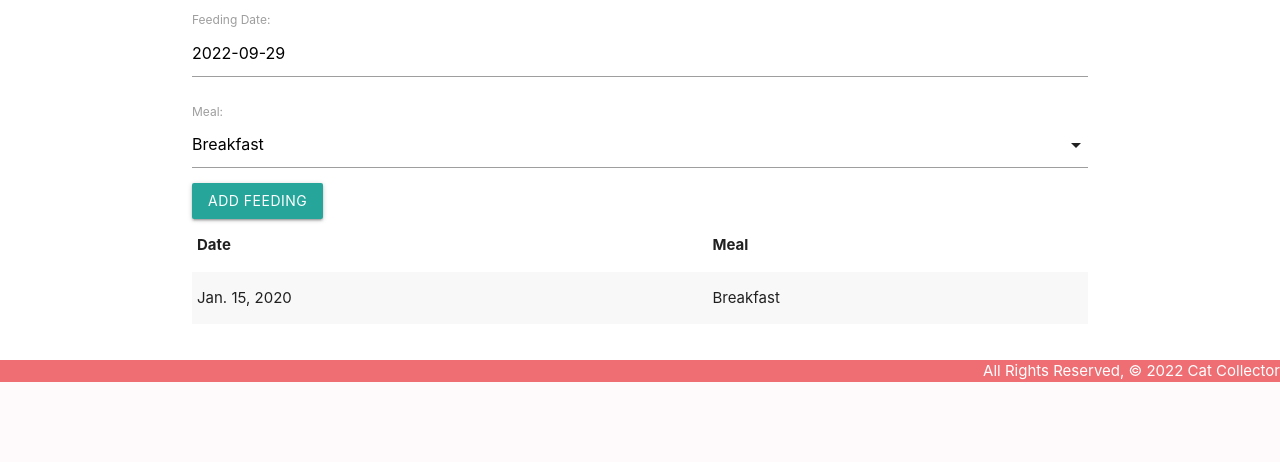
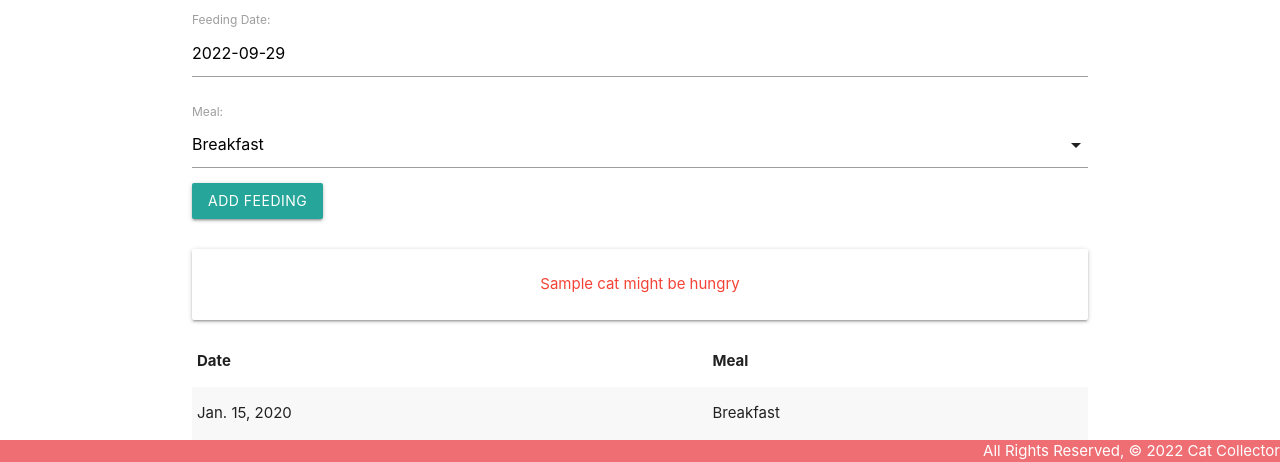
Before and after one commit to Rob-Sesemann/CatCollector, a Django app: page /cats/1 in a window 1280 px wide. Shown: the part 418-880 px from the top of the page. Before the commit the page ends 800 px from the top, so only its background shows below. Run offline with Django 4.2, Linux system fonts and the light colour scheme; tables that the repository leaves empty hold one stand-in row (values such as "Sample post").

Commit message:
Bonus challenge complete

```diff
--- a/main_app/models.py
+++ b/main_app/models.py
@@ -1,5 +1,6 @@
 from django.db import models
 from django.urls import reverse
+from datetime import date
 
 # Create your models here.
 
@@ -22,6 +23,10 @@ class Cat(models.Model):
     def __str__(self):
         return self.name
 
+    def fed_for_today(self):
+        return self.feeding_set.filter(date=date.today()).count() >= len(MEALS)
+
+
 class Feeding(models.Model):
     date = models.DateField('Feeding Date')
     meal = models.CharField(max_length=1, choices=MEALS, default=MEALS[0][0]) # B L D
--- a/main_app/templates/cats/detail.html
+++ b/main_app/templates/cats/detail.html
@@ -33,6 +33,13 @@
         <input type="submit" value="Add Feeding" class="btn">
     </form>
 
+    <br>
+    {% if cat.fed_for_today %}
+      <div class="card-panel teal-text center-align">{{cat.name}} has been fed all meals for today</div>
+    {% else %}
+      <div class="card-panel red-text center-align">{{cat.name}} might be hungry</div>
+    {% endif %}
+
     <table class="striped">
         <thead>
             <tr>
```
